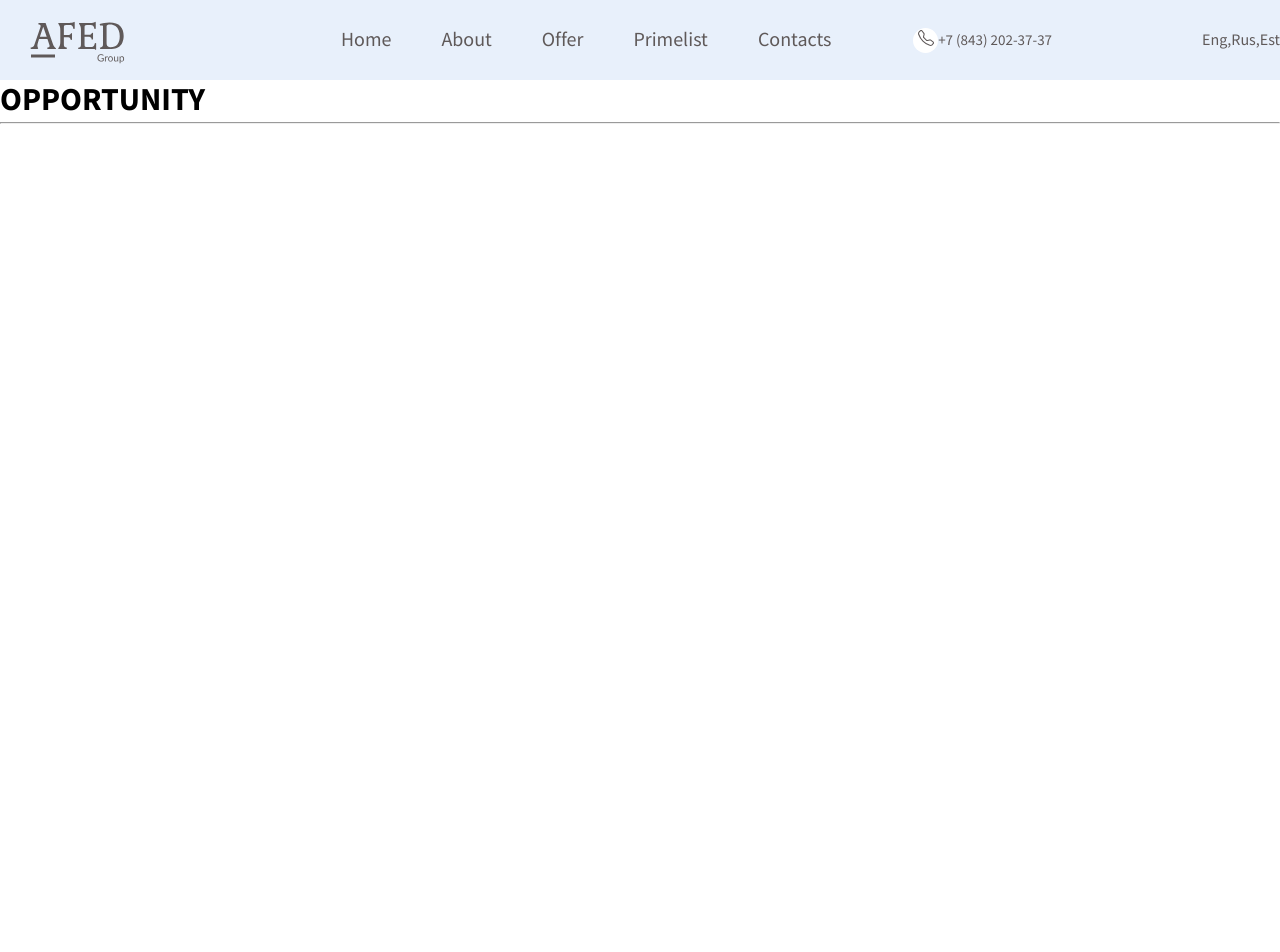
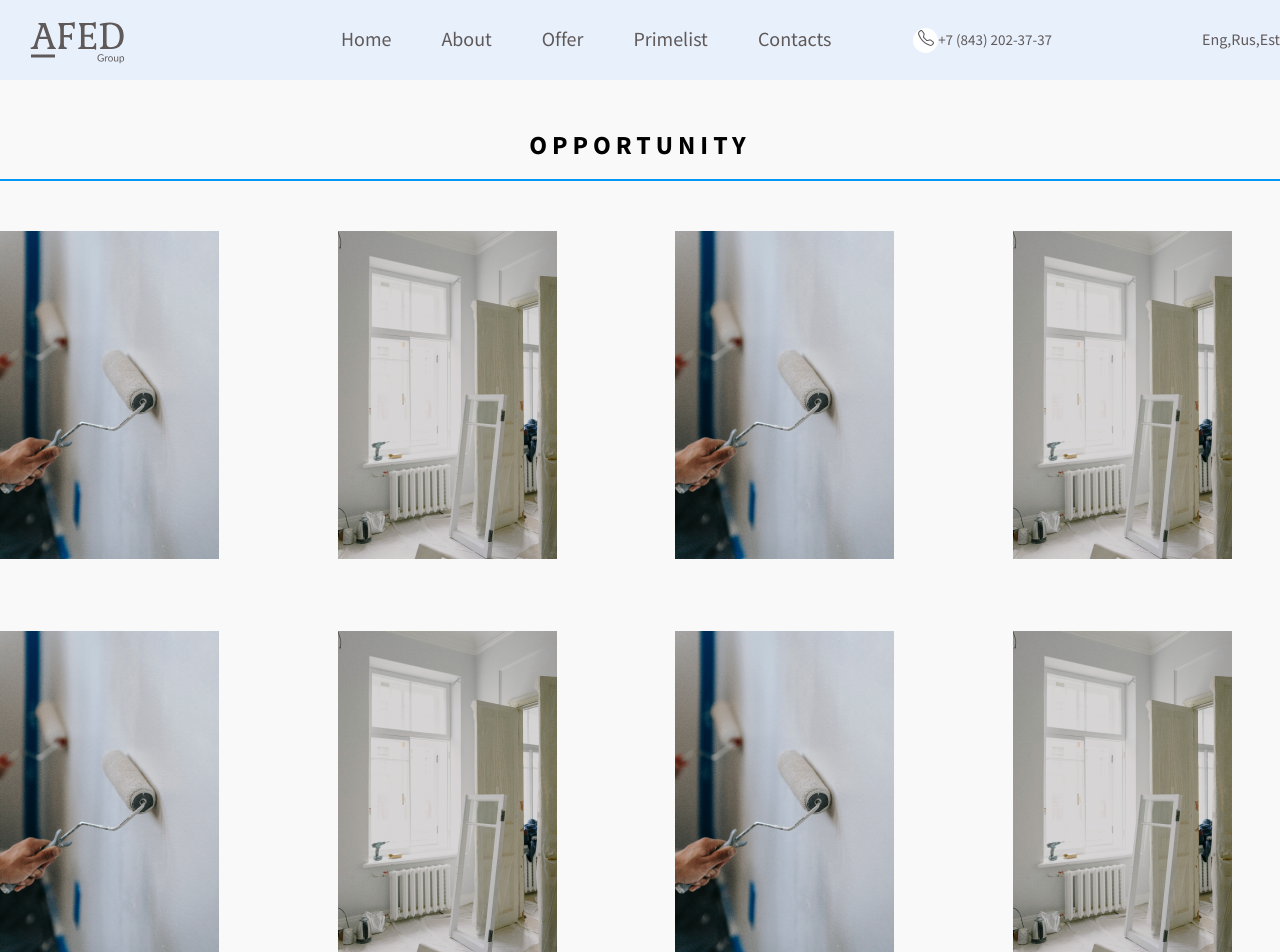
Before and after one commit to Mirjalol209/Afed-website, a React (Create React App) app: page /offer in a window 1280 px wide. Shown: the top 952 px of the page. Before the commit the page ends 800 px from the top, so only its background shows below. Built offline with nearby package versions, Linux system fonts and the light colour scheme.

Commit message:
feat: menu products added

```diff
--- a/src/App.css
+++ b/src/App.css
@@ -6,3 +6,7 @@
 body {
   font-family: "Mada", sans-serif;
 }
+.wrapper {
+  max-width: 1440px;
+  margin: 0 auto;
+}
--- a/src/components/header/header.css
+++ b/src/components/header/header.css
@@ -4,7 +4,6 @@
   align-items: center;
   justify-content: space-between;
   background: #e8f0fb;
-  font-family: "Mada";
 }
 .header__left {
   display: flex;
@@ -20,6 +19,9 @@ a {
   margin-right: 50px;
   text-decoration: none;
   color: #5f5959;
+}
+a:hover {
+  color: #0197f6;
 }
 
 .header__contact {
--- a/src/pages/Offer/Offer.js
+++ b/src/pages/Offer/Offer.js
@@ -1,15 +1,32 @@
 import React from "react";
+import "./offer.css";
 import Header from "../../components/header/Header";
+import offerMenuImg1 from "../../images/offer/offer-product-1.png";
+import offerMenuImg2 from "../../images/offer/offer-product-2.png";
 
 function Offer() {
   return (
     <div className="offer__page">
       <Header />
-      <div className="offer__banner">
+      <div className="offer__banner wrapper">
         <div className="offer__banner__heading">
           <h1>OPPORTUNITY</h1>
-          <hr className="banner__line" />
         </div>
+        <hr className="banner__line" />
+      </div>
+      <div className="offer__banner__menu wrapper">
+        <img src={offerMenuImg1} alt="/" />
+        <img src={offerMenuImg2} alt="/" />
+        <img src={offerMenuImg1} alt="/" />
+        <img src={offerMenuImg2} alt="/" />
+        <img src={offerMenuImg1} alt="/" />
+        <img src={offerMenuImg2} alt="/" />
+        <img src={offerMenuImg1} alt="/" />
+        <img src={offerMenuImg2} alt="/" />
+        <img src={offerMenuImg1} alt="/" />
+        <img src={offerMenuImg2} alt="/" />
+        <img src={offerMenuImg1} alt="/" />
+        <img src={offerMenuImg2} alt="/" />
       </div>
     </div>
   );
--- a/src/pages/Offer/offer.css
+++ b/src/pages/Offer/offer.css
@@ -0,0 +1,30 @@
+body {
+  background-color: rgba(242, 242, 242, 0.46);
+}
+.offer__banner__heading {
+  display: flex;
+  justify-content: center;
+}
+.offer__banner__heading h1 {
+  font-weight: 700;
+  font-size: 26px;
+  letter-spacing: 5px;
+  padding-top: 50px;
+  padding-bottom: 15px;
+}
+.banner__line {
+  background-color: #0197f6;
+  height: 2px;
+  border: none;
+}
+.offer__banner__menu {
+  display: grid;
+  grid-template-columns: 1fr 1fr 1fr 1fr;
+  grid-template-rows: 330px 330px 330px;
+  padding-top: 50px;
+  padding-bottom: 60px;
+  gap: 70px;
+}
+.offer__banner__menu div {
+  border: 5px outset rgb(124, 192, 255);
+}
```
Also changed, not shown: src/images/offer/offer-product-1.png (added), src/images/offer/offer-product-2.png (added).
